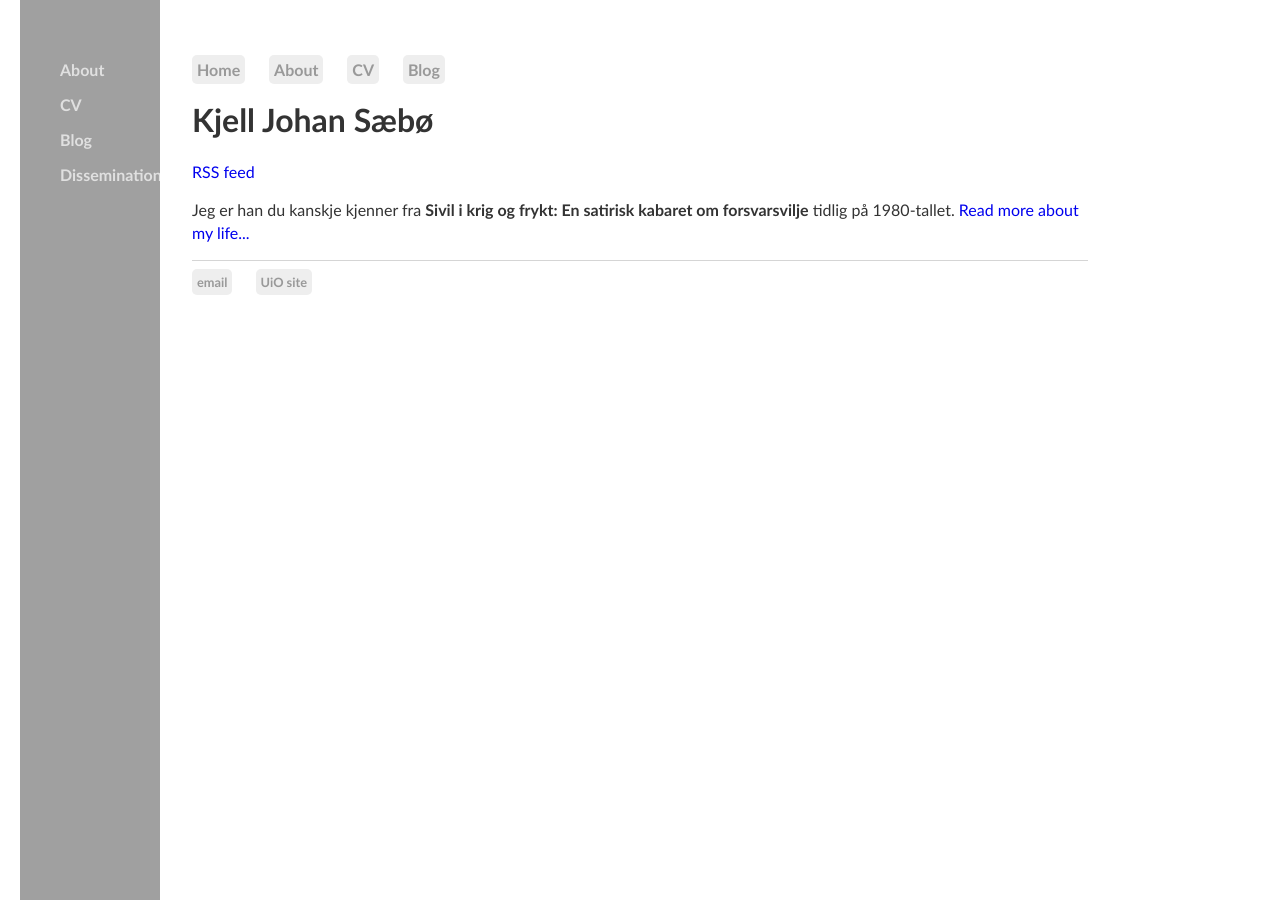
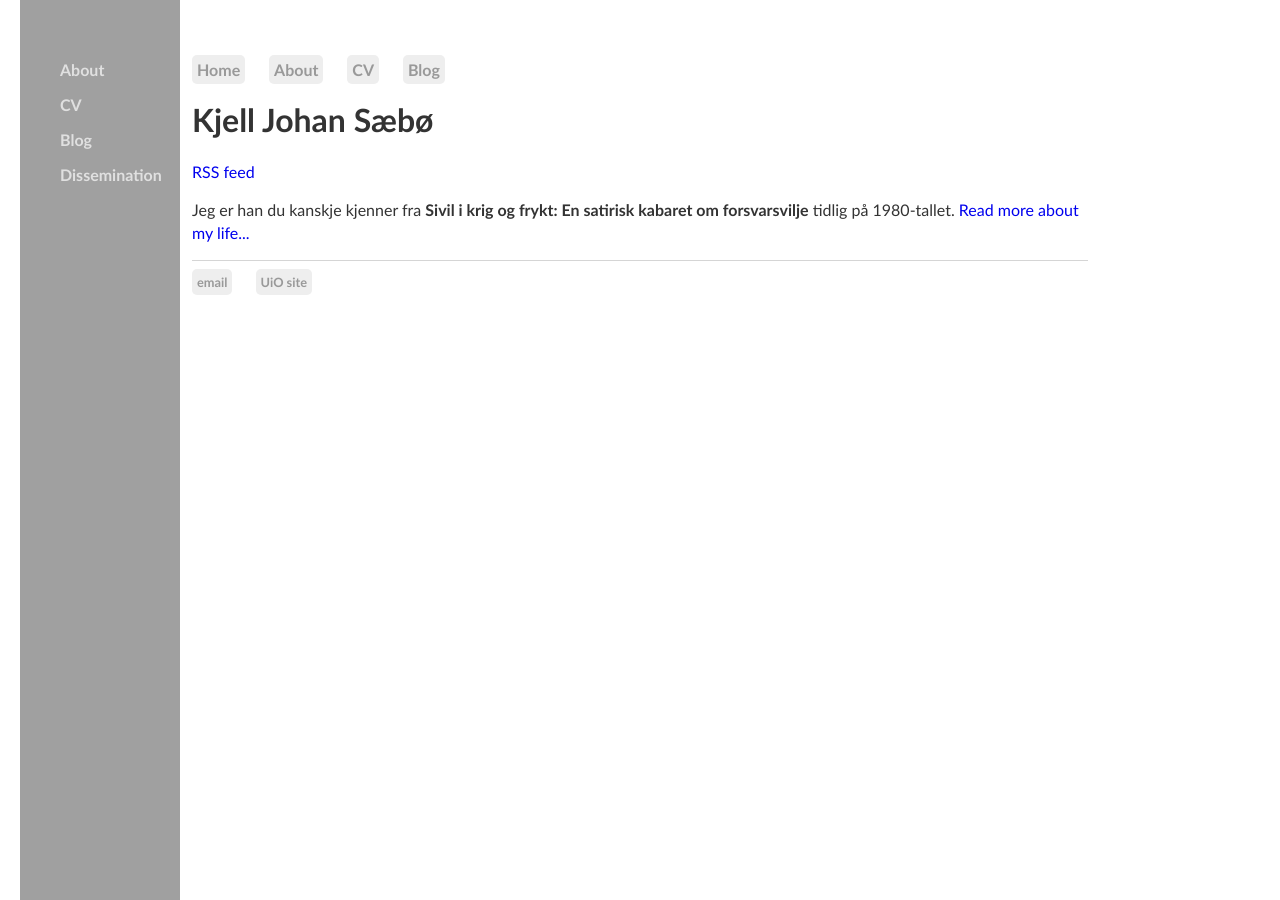
Before and after one commit to kjelljs/kjelljs.github.io, a Jekyll site: the page built from index.html, in a window 1280 px wide. Built offline with Jekyll 4.4.1, drawn with Linux system fonts in a browser that asks for light colours.

Commit message:
Update main.css

```diff
--- a/css/main.css
+++ b/css/main.css
@@ -1,5 +1,5 @@
 main {
-  margin-left: 200px; /* Same as the width of the sidenav */
+  margin-left: 220px; /* Same as the width of the sidenav */
 }
 body {
     margin: 60px auto;
@@ -21,7 +21,7 @@
 
 sidenav {
   height: 100%;
-  width: 140px;
+  width: 160px;
   margin-left: 20px;
   position: fixed;
   z-index: 1;
```
